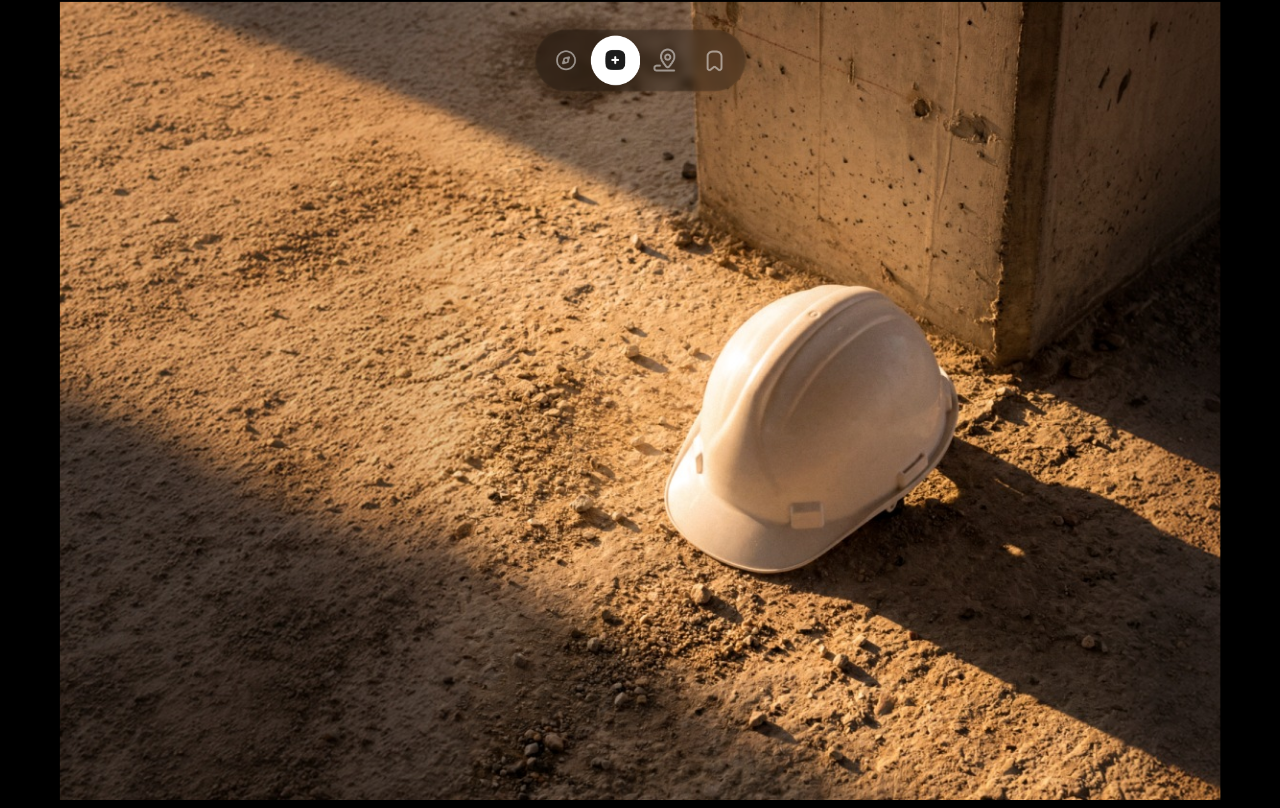
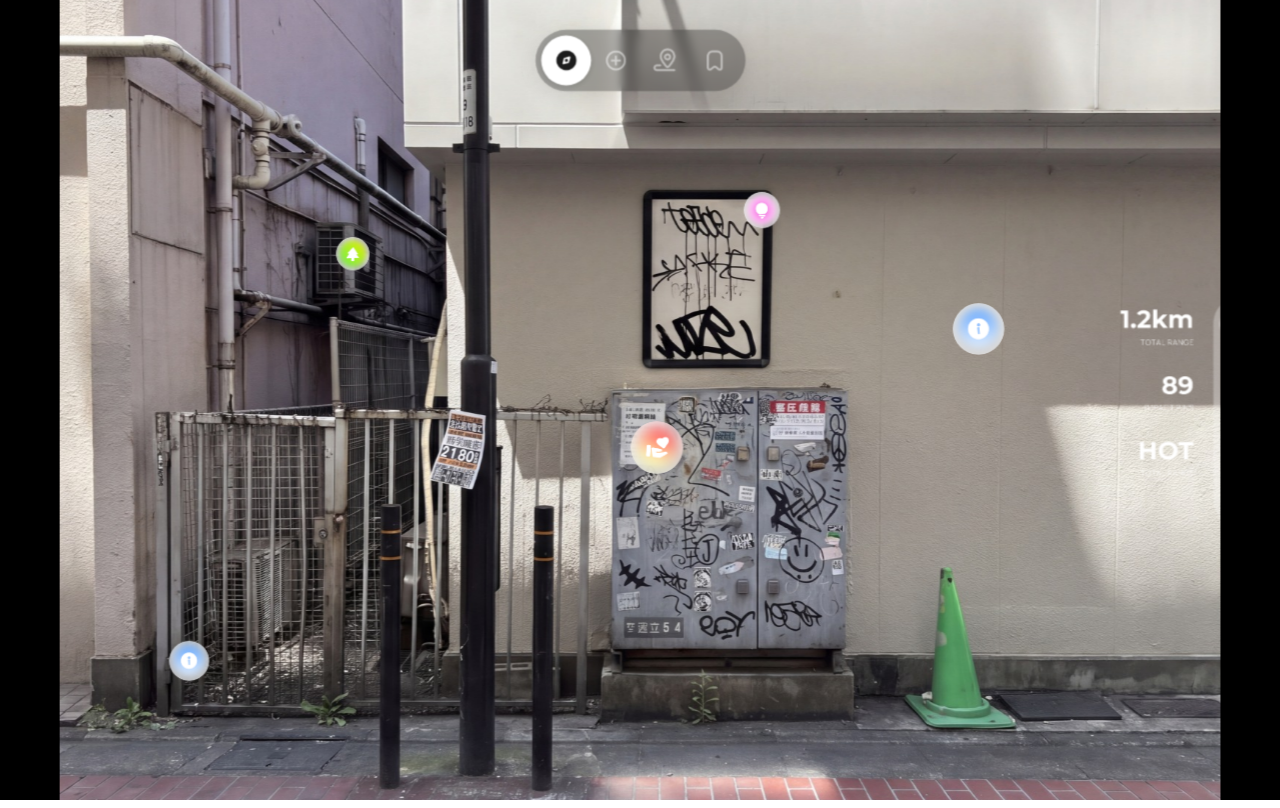
Before and after one commit to NahyunKimmm/Pinplore-smartglass, a plain HTML site: page index.html in a window 1280 px wide. Drawn offline with Linux system fonts and the light colour scheme.

Commit message:
Showcase: persistent head bar with sliding tab, focus-pull scene handoff
Co-Authored-By: Claude Opus 5.5 <noreply@anthropic.com>
Claude-Session: https://claude.ai/code/session_017G5jazSkNc7M5EFFoVJm2w

```diff
--- a/index.html
+++ b/index.html
@@ -7,111 +7,139 @@
 <meta name="claude:viewport-fit-sides" content="cover">
 <meta name="apple-mobile-web-app-capable" content="yes">
 <link rel="preconnect" href="https://fonts.googleapis.com">
+<link rel="stylesheet" href="https://fonts.googleapis.com/css2?family=Montserrat:wght@600;700&family=Manrope:wght@400;500;600&display=swap">
+<style>
 </head>
 <body style="margin:0">
-<link rel="stylesheet" href="https://fonts.googleapis.com/css2?family=Montserrat:wght@600;700&family=Manrope:wght@400;500;600&display=swap">
-<style>
-/* Full-bleed kiosk for iPad Pro 11" landscape (1210×834): each flow fills the screen, controls appear on tap. */
+/* One continuous glass session on iPad Pro 11" landscape (1210×834):
+   a persistent AR head bar drives the flows; scenes hand off with a focus pull instead of a cut. */
 :root{
   --bg:#000; --glass:rgba(16,18,22,.62); --line:rgba(255,255,255,.14);
   --fg:#f4f6f8; --muted:rgba(244,246,248,.6); --pin-a:#6cee52; --pin-b:#e8f000;
-  --display:"Montserrat",system-ui,sans-serif; --body:"Manrope",system-ui,sans-serif;
+  --body:"Manrope",system-ui,sans-serif;
   color-scheme:dark;
 }
 html,body{height:100%}
-body{background:var(--bg);color:var(--fg);font-family:var(--body);overflow:hidden;
-  padding-left:max(0px,env(safe-area-inset-left,0px));padding-right:max(0px,env(safe-area-inset-right,0px))}
+body{background:var(--bg);color:var(--fg);font-family:var(--body);overflow:hidden}
 .screen{position:fixed;inset:0;background:var(--bg)}
-.screen iframe{position:absolute;inset:0;width:100%;height:100%;border:0;opacity:0;transition:opacity .5s ease}
-.screen iframe.on{opacity:1}
-.tabs{position:fixed;z-index:3;display:flex}
-.tabs button{all:unset;cursor:pointer;flex:1;height:100%;border-radius:999px}
-.tabs button:focus-visible{outline:2px solid var(--pin-a)}
+.screen iframe{position:absolute;inset:0;width:100%;height:100%;border:0;opacity:0;will-change:transform,filter,opacity}
+
+/* persistent head bar, laid over the flow at its Figma spot (496,31 · 219×64 in the 1210×834 frame) */
+#hud{position:fixed;left:0;top:0;width:1210px;height:834px;transform-origin:0 0;pointer-events:none;z-index:6}
+.head{position:absolute;left:496px;top:31px;width:219px;height:64px;border-radius:999px;background:rgba(0,0,0,.3);
+  backdrop-filter:blur(5.2px);-webkit-backdrop-filter:blur(5.2px);box-shadow:0 4px 21px rgba(0,0,0,.1);pointer-events:auto;transition:opacity .45s ease}
+.head .knob{position:absolute;top:6.2px;left:6.2px;width:51.65px;height:51.65px;border-radius:999px;background:#fff;
+  box-shadow:0 2px 8px rgba(0,0,0,.15);transition:transform .55s cubic-bezier(.34,1.35,.5,1)}
+.head button{all:unset;cursor:pointer;position:absolute;top:6.2px;width:51.65px;height:51.65px;border-radius:999px}
+.head button:focus-visible{outline:2px solid var(--pin-a)}
+.head button img{position:absolute;left:50%;top:50%;width:30px;height:30px;margin:-15px 0 0 -15px;transition:opacity .35s ease}
+.head button .a{opacity:0}
+.head button[aria-current="true"] .a{opacity:1}
+.head button[aria-current="true"] .i{opacity:0}
+
 .progress{position:fixed;left:0;right:0;bottom:0;height:3px;z-index:4;pointer-events:none}
-.progress i{display:block;height:100%;width:0;background:linear-gradient(90deg,var(--pin-a),var(--pin-b));opacity:.0;transition:opacity .3s}
+.progress i{display:block;height:100%;width:0;background:linear-gradient(90deg,var(--pin-a),var(--pin-b));opacity:0;transition:opacity .3s}
 .show-ui .progress i{opacity:1}
-
 .ui{position:fixed;left:0;right:0;bottom:0;z-index:5;display:flex;justify-content:center;
   padding:0 max(16px,env(safe-area-inset-right,0px)) calc(18px + env(safe-area-inset-bottom,0px)) max(16px,env(safe-area-inset-left,0px));
   opacity:0;transform:translateY(12px);transition:opacity .3s,transform .3s;pointer-events:none}
 .show-ui .ui{opacity:1;transform:none;pointer-events:auto}
 .bar{display:flex;align-items:center;gap:6px;padding:6px;border-radius:999px;background:var(--glass);
-  backdrop-filter:blur(18px) saturate(1.2);-webkit-backdrop-filter:blur(18px) saturate(1.2);box-shadow:inset 0 0 0 1px var(--line),0 10px 30px rgba(0,0,0,.35);max-width:100%;overflow-x:auto}
-.bar button{all:unset;cursor:pointer;white-space:nowrap;font:600 14px/1 var(--body);color:var(--muted);padding:12px 16px;border-radius:999px}
-.bar button[aria-current="true"]{background:var(--fg);color:#111}
+  backdrop-filter:blur(18px) saturate(1.2);-webkit-backdrop-filter:blur(18px) saturate(1.2);box-shadow:inset 0 0 0 1px var(--line),0 10px 30px rgba(0,0,0,.35)}
+.bar button{all:unset;cursor:pointer;white-space:nowrap;font:600 14px/1 var(--body);color:var(--fg);padding:12px 16px;border-radius:999px}
 .bar button:focus-visible{outline:2px solid var(--pin-a);outline-offset:1px}
-.bar .sep{width:1px;height:22px;background:var(--line);flex:none}
-.bar .ctl{color:var(--fg)}
-@media (prefers-reduced-motion:reduce){.screen iframe,.ui{transition:none}}
+@media (prefers-reduced-motion:reduce){.head .knob,.head button img{transition:none}}
 </style>
 
 <div class="screen" id="screen">
   <iframe id="fa" title="Prototype"></iframe>
   <iframe id="fb" title="Prototype"></iframe>
 </div>
-<div class="tabs" id="tabs" aria-label="Flows">
-  <button type="button" data-flow="2" aria-label="Explore"></button>
-  <button type="button" data-flow="0" aria-label="Drop a Pin"></button>
-  <button type="button" data-flow="3" aria-label="Create route"></button>
-  <button type="button" data-flow="1" aria-label="Collection and navigation"></button>
+<div id="hud">
+  <div class="head" id="head">
+    <span class="knob" id="knob"></span>
+    <button type="button" data-tab="0" aria-label="Explore"><img class="i" src="shell/ic0.png" alt=""><img class="a" src="shell/ic0a.png" alt=""></button>
+    <button type="button" data-tab="1" aria-label="Drop a Pin"><img class="i" src="shell/ic1.png" alt=""><img class="a" src="shell/ic1a.png" alt=""></button>
+    <button type="button" data-tab="2" aria-label="Create route"><img class="i" src="shell/ic2.png" alt=""><img class="a" src="shell/ic2a.png" alt=""></button>
+    <button type="button" data-tab="3" aria-label="Collection and navigation"><img class="i" src="shell/ic3.png" alt=""><img class="a" src="shell/ic3a.png" alt=""></button>
+  </div>
 </div>
 <div class="progress"><i id="prog"></i></div>
-<div class="ui" id="ui">
-  <div class="bar" id="bar">
-    <span id="flows" style="display:contents"></span>
-    <span class="sep"></span>
-    <button class="ctl" id="pause" type="button">Pause</button>
-    <button class="ctl" id="full" type="button">Full screen</button>
-  </div>
-</div>
+<div class="ui"><div class="bar">
+  <button id="pause" type="button">Pause</button>
+  <button id="full" type="button">Full screen</button>
+</div></div>
 
 <script>
+/* tab order follows the head bar: Explore · Pin · Route · Collection */
 const FLOWS=[
-  {src:'pin/index.html',t:'Drop a Pin',dur:13.6},
-  {src:'nav/index.html',t:'Navigation',dur:8.6},
-  {src:'explore/index.html',t:'Explore',dur:9.4},
-  {src:'route/index.html',t:'Create route',dur:14},
+  {src:'explore/index.html',dur:9.4},
+  {src:'pin/index.html',dur:13.6},
+  {src:'route/index.html',dur:14},
+  {src:'nav/index.html',dur:8.6},
 ];
-const HOLD=1.6, LEAD=.6;
+const HOLD=1.4, OUT=.55, IN=.75;
 const $=id=>document.getElementById(id);
-const frames=[$('fa'),$('fb')]; let front=0, idx=0, paused=false, timer=null, t0=0, total=1, raf=0, uiT=0;
+const frames=[$('fa'),$('fb')]; let front=-1, idx=0, paused=false, timer=null, t0=0, total=1, uiT=0, swapT=0;
+const tabs=[...document.querySelectorAll('.head button')];
+tabs.forEach((b,i)=>{b.style.left=(6.2+51.65*i)+'px';b.onclick=e=>{e.stopPropagation();go(i,true);showUI()}});
 
-const btns=FLOWS.map((f,i)=>{const b=document.createElement('button');b.type='button';b.textContent=f.t;
-  b.onclick=e=>{e.stopPropagation();go(i,true);showUI()};$('flows').appendChild(b);return b});
+function placeHud(){const k=Math.min(innerWidth/1210,innerHeight/834),ox=(innerWidth-1210*k)/2,oy=(innerHeight-834*k)/2;
+  $('hud').style.transform=`translate(${ox}px,${oy}px) scale(${k})`}
+addEventListener('resize',placeHud);placeHud();
+
+function setTab(i){tabs.forEach((b,j)=>b.setAttribute('aria-current',j===i));
+  $('knob').style.transform=`translateX(${51.65*i}px)`;}
+
+/* scene handoff: the outgoing view loses focus and drifts back, the next one pulls into focus */
+const ease='cubic-bezier(.4,0,.2,1)';
+function leave(f){f.style.transition=`transform ${OUT}s ${ease}, filter ${OUT}s ${ease}`;
+  f.style.transform='scale(1.04)';f.style.filter='blur(14px)';f.style.zIndex=1;
+  setTimeout(()=>{if(frames[front]!==f){f.style.transition='none';f.style.opacity=0}},(IN+.1)*1000)}
+function enter(f){f.style.transition='none';f.style.opacity=0;f.style.transform='scale(.97)';f.style.filter='blur(14px)';f.style.zIndex=2;
+  f.getBoundingClientRect();
+  f.style.transition=`opacity ${IN}s ${ease}, transform ${IN}s ${ease}, filter ${IN}s ${ease}`;
+  f.style.opacity=1;f.style.transform='none';f.style.filter='none'}
+
+function embed(f){try{const d=f.contentDocument,s=d.createElement('style');
+  s.textContent='#head,#headS,#headA,#headAimg{visibility:hidden!important}';d.head.appendChild(s);
+  d.addEventListener('pointerdown',()=>{showUI();wake()})}catch(e){}}
 
 function go(i,user){
-  idx=(i+FLOWS.length)%FLOWS.length; const f=FLOWS[idx];
-  btns.forEach((b,j)=>b.setAttribute('aria-current',j===idx));
+  idx=(i+FLOWS.length)%FLOWS.length; const f=FLOWS[idx]; setTab(idx);
   if(user&&paused){paused=false;$('pause').textContent='Pause'}
-  const back=frames[1-front];
-  back.onload=()=>{
-    frames[front].classList.remove('on'); back.classList.add('on'); front=1-front;
-    let d=f.dur; try{d=back.contentWindow.__DUR||d}catch(e){}
-    total=LEAD+d+HOLD; t0=performance.now(); clearTimeout(timer);
+  clearTimeout(timer);
+  const next=frames[front<0?0:1-front], prev=front<0?null:frames[front];
+  next.onload=()=>{
+    embed(next);
+    if(prev) leave(prev);
+    clearTimeout(swapT); swapT=setTimeout(()=>enter(next), prev?120:0);
+    front=frames.indexOf(next);
+    let d=f.dur; try{d=next.contentWindow.__DUR||d}catch(e){}
+    total=d+HOLD+.3; t0=performance.now();
     if(!paused) timer=setTimeout(()=>go(idx+1),total*1000);
-    cancelAnimationFrame(raf); tick();
   };
-  back.src=f.src+'#'+Date.now();
+  next.src=f.src+'#'+Date.now();
 }
-/* place the header hit areas over the AR head bar (496,31 · 219×64 in the 1210×834 flow) */
-function placeTabs(){const k=Math.min(innerWidth/1210,innerHeight/834),ox=(innerWidth-1210*k)/2,oy=(innerHeight-834*k)/2,t=$('tabs').style;
-  t.left=(ox+(496+6.5)*k)+'px';t.top=(oy+(31+6.5)*k)+'px';t.width=((219-13)*k)+'px';t.height=((64-13)*k)+'px';}
-addEventListener('resize',placeTabs);placeTabs();
-document.querySelectorAll('#tabs button').forEach(b=>b.onclick=e=>{e.stopPropagation();go(+b.dataset.flow,true)});
-function tick(){const p=Math.min(1,(performance.now()-t0)/(total*1000));$('prog').style.width=(p*100)+'%';if(p<1&&!paused)raf=requestAnimationFrame(tick)}
+
+/* the head bar follows the flow: it steps aside when a flow hides it (navigation views) */
+function tick(){
+  const p=Math.min(1,(performance.now()-t0)/(total*1000)); $('prog').style.width=(p*100)+'%';
+  let o=1; try{const d=frames[front].contentDocument,h=d.getElementById('head')||d.getElementById('headA');
+    if(h){const v=h.style.opacity; o=v===''?1:+v}}catch(e){}
+  $('head').style.opacity=o; $('head').style.pointerEvents=o>.5?'auto':'none';
+  requestAnimationFrame(tick);
+}
 $('pause').onclick=e=>{e.stopPropagation();paused=!paused;$('pause').textContent=paused?'Play':'Pause';
-  if(paused){clearTimeout(timer);cancelAnimationFrame(raf)}else go(idx);showUI()};
+  if(paused)clearTimeout(timer);else go(idx);showUI()};
 $('full').onclick=async e=>{e.stopPropagation();const el=document.documentElement;
   try{ if(document.fullscreenElement||document.webkitFullscreenElement){(document.exitFullscreen||document.webkitExitFullscreen).call(document)}
        else await (el.requestFullscreen||el.webkitRequestFullscreen).call(el) }catch(err){} showUI()};
 function showUI(){document.body.classList.add('show-ui');clearTimeout(uiT);uiT=setTimeout(()=>document.body.classList.remove('show-ui'),3500)}
-/* taps land on the iframe, so listen on its document too */
-function hookTap(fr){fr.addEventListener('load',()=>{try{fr.contentDocument.addEventListener('pointerdown',()=>{showUI();wake()})}catch(e){}})}
-frames.forEach(hookTap);
 document.addEventListener('pointerdown',()=>{showUI();wake()});
 async function wake(){try{await navigator.wakeLock?.request('screen')}catch(e){}}
 document.addEventListener('visibilitychange',()=>{if(!document.hidden)wake()});
-wake(); go(0);
+wake(); tick(); go(0);
 </script>
 </body>
 </html>
```
Also changed, not shown: pin/index.html (+1 -1 lines), shell/ic0.png (added), shell/ic0a.png (added), shell/ic1.png (added), shell/ic1a.png (added), shell/ic2.png (added), shell/ic2a.png (added), shell/ic3.png (added), shell/ic3a.png (added), 1 other file.
